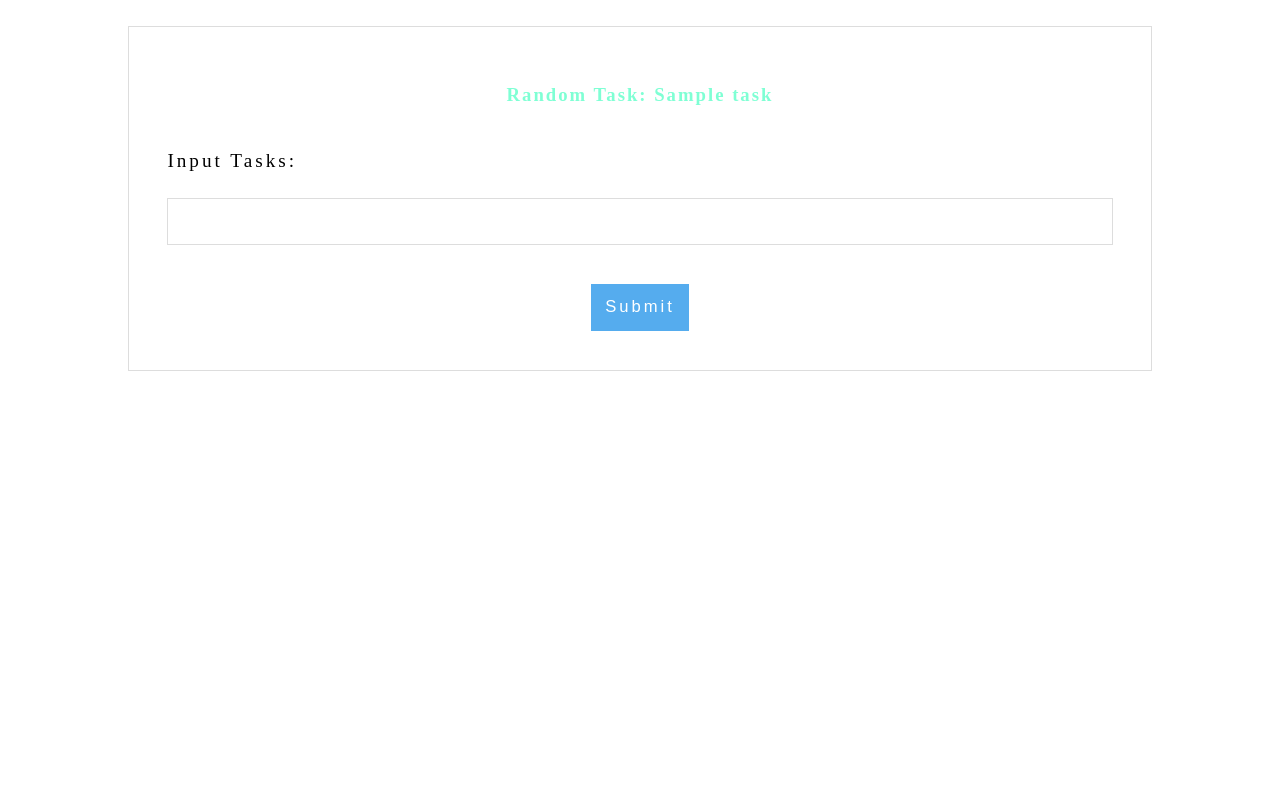
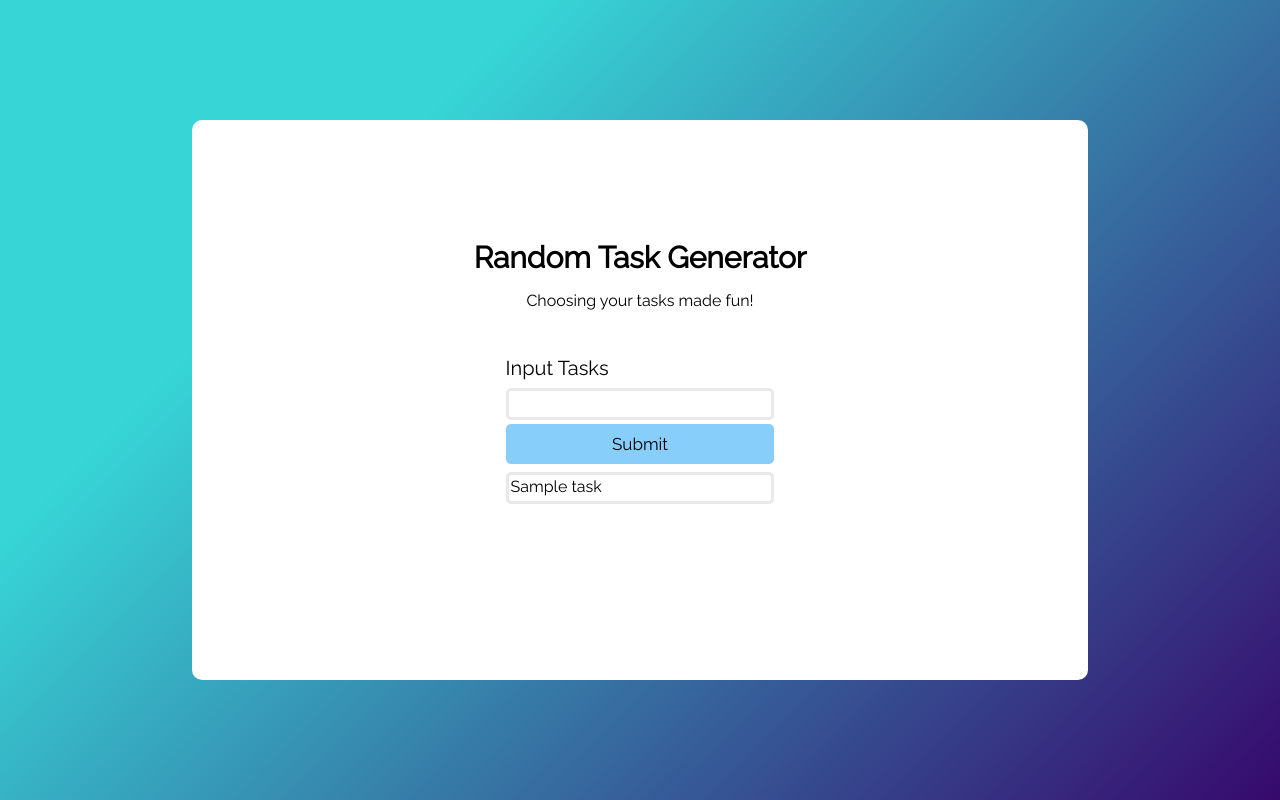
Before and after one commit to SuperAjay11/Agile, a Flask app: template Agile Project Flask/templates/index.html in a window 1280 px wide. Run offline with Flask 2, Linux system fonts and the light colour scheme; the template is opened without the code that fills it: most values are stand-ins (such as "Sample title", 1, 10 or a date in 2020).

Commit message:
flask design done

```diff
--- a/Agile Project Flask/app.py
+++ b/Agile Project Flask/app.py
@@ -1,3 +1,4 @@
+from asyncio import tasks
 from re import I
 from flask import Flask, render_template, url_for, request
 from models.random_output import user_input, word_list, random_output
@@ -11,29 +12,19 @@ app = Flask(__name__)
 def home():
     return render_template("index.html")
 
-words = []
+
 
 @app.route('/result',methods=['POST', 'GET'])
+
 def result():
-
+    words = []
     usr_input = ""
     words.append(request.form['name'])
     for i in words:
         usr_input += i
-
     list = word_list(usr_input)
-
-
-
     task = random_output(list)
-
-
-
-
     return render_template('index.html', task = task)
-
-
-
 
 
 if __name__ == "__main__":
--- a/Agile Project Flask/static/index.css
+++ b/Agile Project Flask/static/index.css
@@ -1,105 +1,95 @@
-html,body{
-    margin: 0px;
-    padding: 0px;
-    list-style: none;
-    box-sizing: border-box;
-    font-family: 'Rubik';
-    letter-spacing: 3px;
+html {
+    height: 100%;
+    background-image: linear-gradient(315deg, #36096d 0%, #37d5d6 74%);
+    background-attachment: fixed;
+    font-family: 'Raleway'
 }
 
-
-/* element */
-
-.let_space{
-    letter-spacing: 2px;
+main {
+    position: absolute;
+    top: 50%;
+    left: 50%;
+    transform: translate(-50%, -50%);
+    background-color: white;
+    border-radius: 10px;
+    width: 70%;
+    height: 70%;
 }
 
-
-.c_grid{
-    display: grid;
-    justify-items: center;
-    align-items: center;
-    grid-gap: 2vmax;
+#text {
+    display: flex;
+    flex-flow: row wrap;
+    justify-content: center;
 }
 
-.grid{
-    display: grid;
-    grid-gap: 2vmax;
+#text h2 {
+    width: 100%;
+    text-align: center;
+    margin-bottom: 0;
+    margin-top: 15vh;
+    font-size: 30px;
 }
 
+form {
+    width: 30%;
+    margin: auto;
+    margin-top: 30px;
+    height: 68%;
+    display: flex;
+    flex-flow: row wrap;
+    align-content: flex-start;
 
-
-.box2{
-    grid-template-columns: 1fr 1fr;
 }
 
-.box3{
-    grid-template-columns: 1fr 1fr 1fr;
+form label {
+    width: 100%;
+    font-size: 20px;
 }
 
-/* element */
-
-.table_cont{
-    overflow-x: scroll;
-    width: 70vw;
+form #name {
+    margin-top: 1vh;
+    width: 100%;
+    height: 4vh;
+    border-style: solid;
+    border-radius: 5px;
+    border-color: #e9e9e9;
+    border-width: 3px;
+    font-size: 2vh;
+    font-family: 'Raleway';
 }
 
-table {
-    border-collapse: collapse;
-    letter-spacing: 3px;
-    /* width: 100%; */
+form .file_submit {
+    margin-top: 0.5vh;
+    width: 100%;
+    height: 5vh;
+    border: none;
+    border-radius: 5px;
+    background-color: lightskyblue;
+    color: black;
+    cursor: pointer;
+    font-family: 'Raleway';
+    font-size: 17px;
 }
 
-td, th {
-    border: 1px solid #dddddd;
-    text-align: center;
-    padding: 1vmax;
-    width: fit-content;
+form .file_submit:focus {
+    border-style: inset;
+    border-width: 0.25vh;
+    background-color: #8fdafa;
 }
 
-form{
-    margin: 2vmax 10vmax;
-    padding:3vmax;
-    border: 1px solid #dddddd;
+form textarea {
+    resize: none;
+    margin-top: 1vh;
+    width: 100%;
+    height: 4vh;
+    border-style: solid;
+    border-radius: 5px;
+    border-color: #e9e9e9;
+    border-width: 3px;
+    font-size: 2vh;
+    font-family: 'Raleway';
 }
 
-label{
-    font-size: 1.5vmax;
-}
-
-input{
-    padding:1vmax;
-    font-size: 1.3vmax;
-    border: 1px solid #dddddd;
+form textarea:focus {
     outline: none;
 }
-
-select{
-    padding:1vmax;
-    font-size: 1.3vmax;
-    border: 1px solid #dddddd;
-    outline: none;
-    letter-spacing: 3px;
-}
-
-option{
-    font-size: 1.5vmax;
-    letter-spacing: 3px;
-}
-
-.file_submit{
-  margin-top: 1vmax;
-  border: 1px solid #55acee;
-  outline: none;
-  background-color: #55acee;
-  color: white;
-  padding: 1vmax;
-  cursor: pointer;
-  transition: 0.3s;
-  letter-spacing: 3px;
-}
-
-.file_submit:hover{
-  background-color: white;
-  color: #55acee
-}
--- a/Agile Project Flask/templates/index.html
+++ b/Agile Project Flask/templates/index.html
@@ -1,42 +1,25 @@
 <html>
 	<head>
 		<meta name="viewport" content="width=device-width, initial-scale=1.0">
-
+    <meta charset="UTF-8">
 		<link rel="stylesheet" type="text/css" href="../static/index.css">
-
-
-
-
+    <link href='https://fonts.googleapis.com/css?family=Raleway' rel='stylesheet'>
+    <title>Random Generator | Home</title>
 	</head>
 
 	<body>
-
-        <form class="grid" action="/result" method="POST">
-
-
-            <center>
-              <h3 style="color:aquamarine;" class="let_space"> Random Task: {{ task }} </h3>
-            </center>
-
-
-
-          <label for="name">Input Tasks:</label>
-          <input type="text" id="name" name="name">
-
-          <center><input class="file_submit" type="Submit"></center>
-
-        </form>
-
-
-
-
-
-
-        <br>
-        <br>
-        <br>
-
-
-    </body>
+    <main>
+      <div id="text">
+        <h2>Random Task Generator</h2>
+        <p>Choosing your tasks made fun!</p>
+      </div>
+      <form action="/result" method="POST">
+        <label for="name">Input Tasks</label>
+        <input type="text" id="name" name="name">
+        <input class="file_submit" type="Submit">
+        <textarea readonly>{{task}}</textarea>
+      </form>
+    </main>
+  </body>
 
 </html>
```
